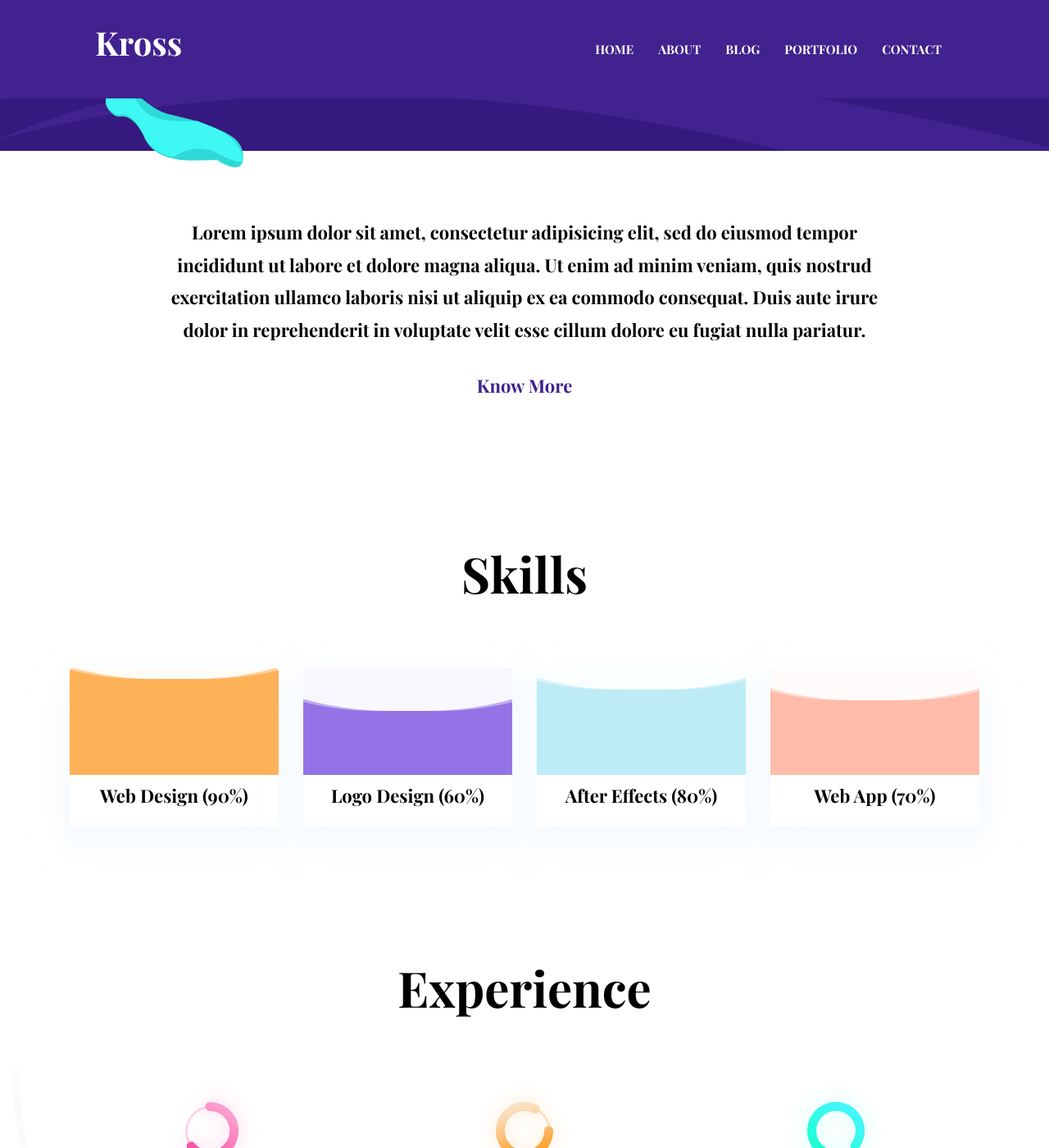
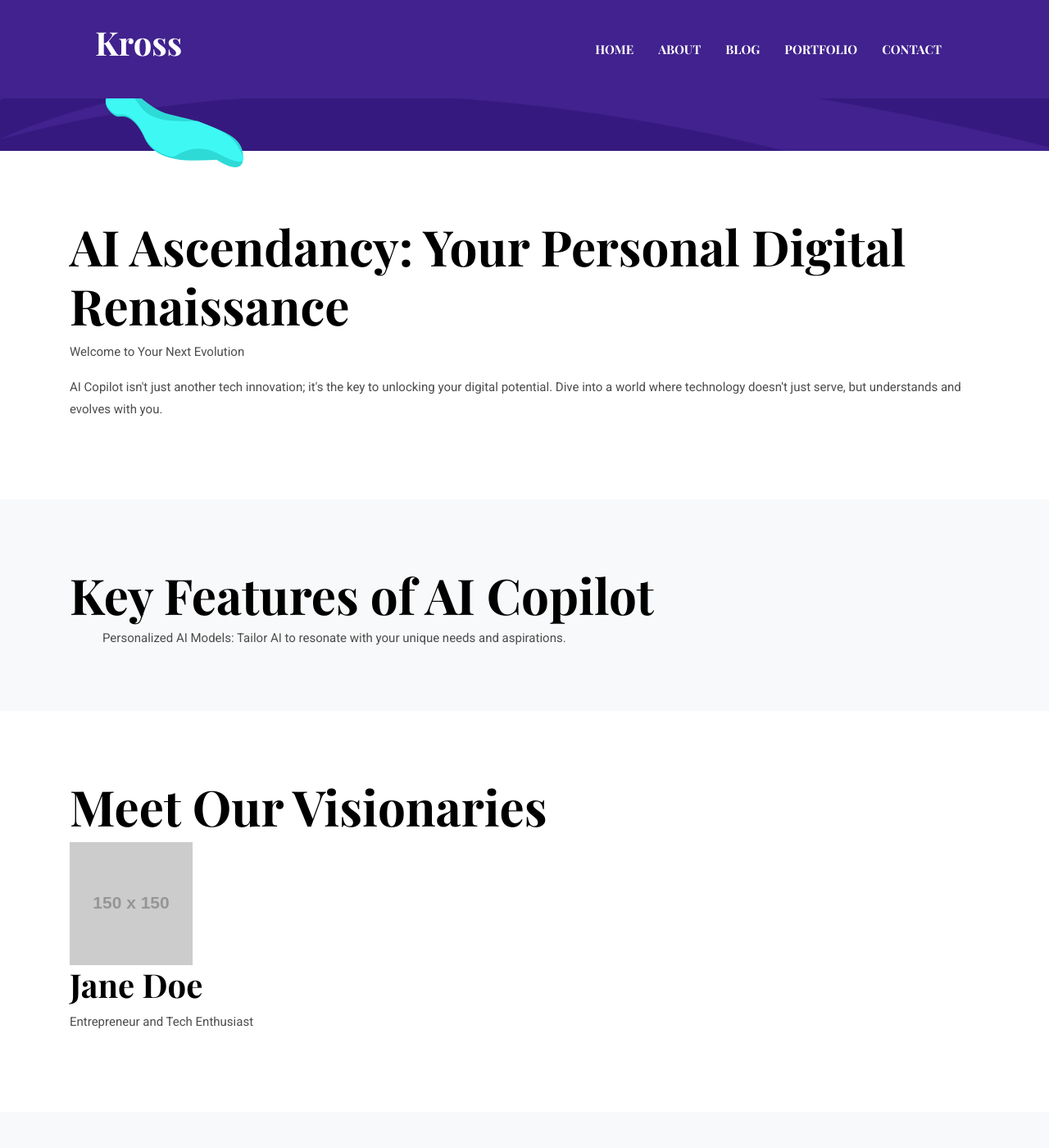
Before and after one commit to gera3d/bears_v3, a Jekyll site: the page built from index.html, in a window 1280 px wide and 1400 px high, scrolled down 764 px. Shown: the whole window at 82% size. Built offline with Jekyll 4.4.1, drawn with Linux system fonts in a browser that asks for light colours; some of the changed text lies outside the part shown.

Commit message:
Update index.html

```diff
--- a/index.html
+++ b/index.html
@@ -4,20 +4,66 @@ layout: default
 
 {% include hero-section.html %}
 
-{% include about-section.html %}
+<!-- AI Ascendancy Section -->
+<section id="ai-ascendancy" class="section">
+    <div class="container">
+        <h2>AI Ascendancy: Your Personal Digital Renaissance</h2>
+        <p>Welcome to Your Next Evolution</p>
+        <p>AI Copilot isn't just another tech innovation; it's the key to unlocking your digital potential. Dive into a world where technology doesn't just serve, but understands and evolves with you.</p>
+        <!-- ... other content ... -->
+    </div>
+</section>
 
-{% include skills-section.html %}
+<!-- Key Features Section -->
+<section id="key-features" class="section bg-light">
+    <div class="container">
+        <h2>Key Features of AI Copilot</h2>
+        <ul>
+            <li>Personalized AI Models: Tailor AI to resonate with your unique needs and aspirations.</li>
+            <!-- ... other features ... -->
+        </ul>
+    </div>
+</section>
 
-{% include experience-section.html %}
+<!-- Meet Our Visionaries Section -->
+<section id="visionaries" class="section">
+    <div class="container">
+        <h2>Meet Our Visionaries</h2>
+        <div class="row">
+            <div class="col-md-4">
+                <img src="https://via.placeholder.com/150" alt="Visionary 1">
+                <h3>Jane Doe</h3>
+                <p>Entrepreneur and Tech Enthusiast</p>
+                <!-- ... other content ... -->
+            </div>
+            <!-- ... other visionaries ... -->
+        </div>
+    </div>
+</section>
 
-{% include education-section.html %}
+<!-- Testimonials Section -->
+<section id="testimonials" class="section bg-light">
+    <div class="container">
+        <h2>What Our Users Say</h2>
+        <div class="testimonial-slider">
+            <div>
+                <p>"AI Copilot transformed how I approach my daily tasks. It's like having a personal assistant that knows me inside out."</p>
+                <h4>- John Smith, CEO of TechCorp</h4>
+            </div>
+            <!-- ... other testimonials ... -->
+        </div>
+    </div>
+</section>
 
-{% include services-section.html %}
+<!-- Waiting List Section -->
+<section id="waiting-list" class="section">
+    <div class="container">
+        <h2>Exclusive Waiting List: Unlock Early Benefits</h2>
+        <p>Be Among the First to Experience the AI Renaissance</p>
+        <!-- ... other content ... -->
+        <button type="button" class="btn btn-primary">Join the Waiting List Now</button>
+    </div>
+</section>
 
-{% include portfolio-section.html %}
-
-{% include testimonial-section.html %}
-
-{% include client-section.html %}
 
 {% include blog-section.html %}
```
